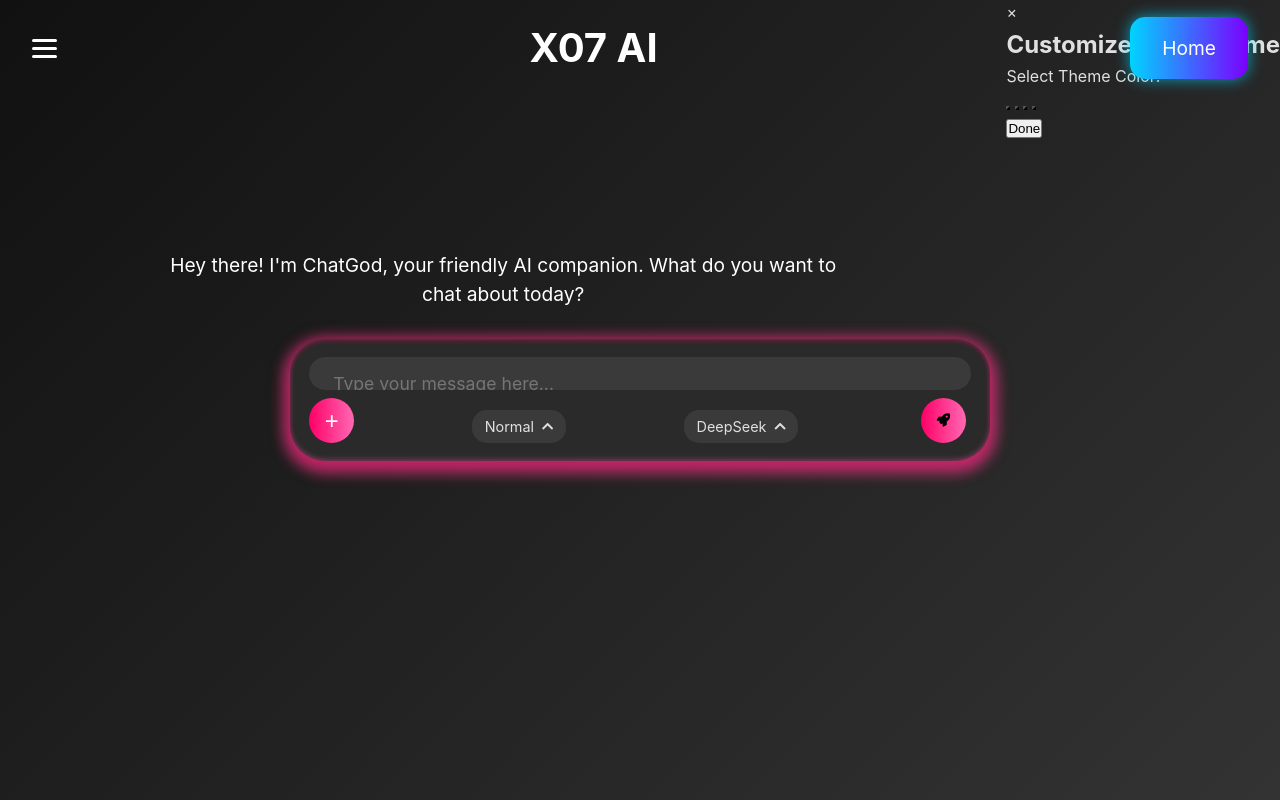
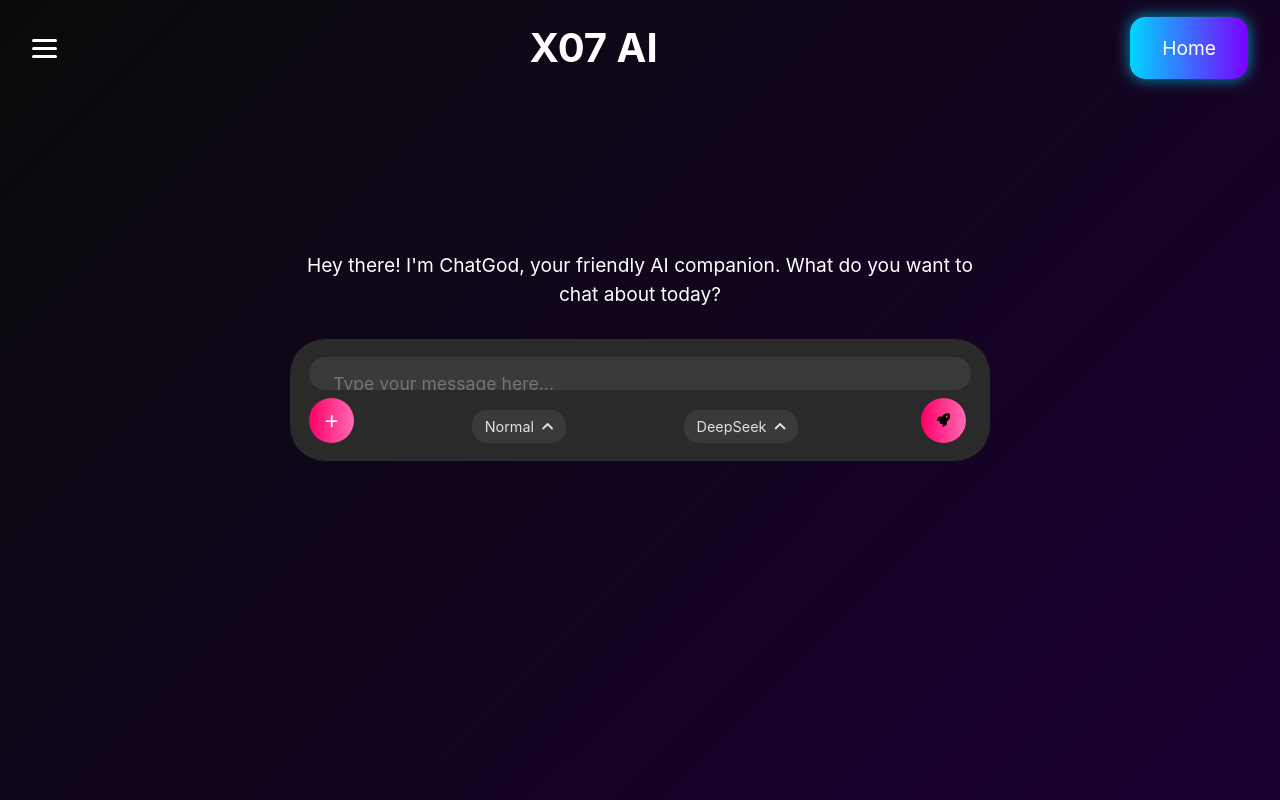
Before and after one commit to shubham07069/x07-flask-app, a Flask app: page /ai_chat in a window 1280 px wide. Run offline with Flask 3, Linux system fonts and the light colour scheme; the visitor is signed in with stand-in values (Sample User, id 1); data that the repository does not hold is empty.

Commit message:
Update styles.css

```diff
--- a/static/css/styles.css
+++ b/static/css/styles.css
@@ -1,3 +1,12 @@
+:root {
+    --primary-gradient-start: #00d4ff;
+    --primary-gradient-end: #7b00ff;
+    --secondary-gradient-start: #ff0066;
+    --secondary-gradient-end: #ff69b4;
+    --background-gradient-start: #0a0a0a;
+    --background-gradient-end: #1a0033;
+}
+
 * {
     margin: 0;
     padding: 0;
@@ -245,7 +254,7 @@ body {
 
 /* Chatbot Page Section */
 .chatbot-page {
-    background: linear-gradient(135deg, #111111, #333333);
+    background: linear-gradient(135deg, var(--background-gradient-start), var(--background-gradient-end));
     position: relative;
     display: flex;
     min-height: 100vh;
@@ -376,6 +385,121 @@ body {
 
 .chat-history li.highlighted {
     background: rgba(0, 212, 255, 0.3);
+}
+
+.settings-icon {
+    position: absolute;
+    bottom: 20px;
+    right: 20px;
+    font-size: 1.5rem;
+    color: #e0e0e0;
+    cursor: pointer;
+    transition: color 0.3s;
+}
+
+.settings-icon:hover {
+    color: var(--primary-gradient-start);
+}
+
+/* Settings Modal */
+.modal {
+    display: none;
+    position: fixed;
+    z-index: 1000;
+    left: 0;
+    top: 0;
+    width: 100%;
+    height: 100%;
+    background-color: rgba(0, 0, 0, 0.5);
+    justify-content: center;
+    align-items: center;
+}
+
+.modal-content {
+    background: rgba(26, 26, 26, 0.95);
+    padding: 2rem;
+    border-radius: 15px;
+    border: 3px solid var(--primary-gradient-start);
+    box-shadow: 0 0 40px rgba(0, 212, 255, 0.5);
+    width: 90%;
+    max-width: 400px;
+    text-align: center;
+}
+
+.modal-content h2 {
+    font-family: 'Inter', sans-serif;
+    font-size: 2rem;
+    color: var(--primary-gradient-start);
+    margin-bottom: 1.5rem;
+}
+
+.theme-options {
+    margin-bottom: 1.5rem;
+}
+
+.theme-options label {
+    font-family: 'Inter', sans-serif;
+    font-size: 1.2rem;
+    color: #e0e0e0;
+    display: block;
+    margin-bottom: 1rem;
+}
+
+.color-options {
+    display: flex;
+    justify-content: center;
+    gap: 1rem;
+}
+
+.color-option {
+    width: 50px;
+    height: 50px;
+    border-radius: 50%;
+    border: none;
+    cursor: pointer;
+    transition: transform 0.3s ease, box-shadow 0.3s ease;
+}
+
+.color-option:hover {
+    transform: scale(1.1);
+    box-shadow: 0 0 15px rgba(255, 255, 255, 0.5);
+}
+
+.color-option.selected {
+    border: 3px solid #fff;
+    box-shadow: 0 0 20px rgba(255, 255, 255, 0.8);
+}
+
+.done-button {
+    padding: 0.8rem 2rem;
+    background: linear-gradient(90deg, var(--primary-gradient-start), var(--primary-gradient-end));
+    border: none;
+    border-radius: 15px;
+    font-family: 'Inter', sans-serif;
+    font-size: 1.2rem;
+    color: #fff;
+    cursor: pointer;
+    box-shadow: 0 0 15px rgba(0, 212, 255, 0.7);
+    transition: transform 0.2s, box-shadow 0.3s;
+}
+
+.done-button:hover {
+    transform: scale(1.1);
+    box-shadow: 0 0 25px rgba(0, 212, 255, 0.9);
+}
+
+.close {
+    position: absolute;
+    top: 10px;
+    right: 15px;
+    font-size: 1.5rem;
+    color: #e0e0e0;
+    cursor: pointer;
+    transition: color 0.3s;
+}
+
+.close:hover {
+    color: var(--primary-gradient-start);
 }
 
 .chatbot-page main {
@@ -489,19 +613,19 @@ body {
     padding: 1.1rem 1.2rem;
     background: #2a2a2a;
     border-radius: 35px;
-    box-shadow: 0 5px 15px 5px rgba(255, 0, 102, 0.5),
-              0 5px 15px 5px rgba(255, 105, 180, 0.5),
-              inset 0 2px 5px rgba(255, 0, 102, 0.3),
-              inset 0 -2px 5px rgba(255, 105, 180, 0.3);
+    box-shadow: 0 5px 15px 5px rgba(var(--secondary-gradient-start-rgb), 0.5),
+                0 5px 15px 5px rgba(var(--secondary-gradient-end-rgb), 0.5),
+                inset 0 2px 5px rgba(var(--secondary-gradient-start-rgb), 0.3),
+                inset 0 -2px 5px rgba(var(--secondary-gradient-end-rgb), 0.3);
     z-index: 5;
     transition: height 0.3s ease;
 }
 
 .chatbot-page .search-box:hover {
-    box-shadow: 0 8px 20px 8px rgba(255, 0, 102, 0.7),
-                0 8px 20px 8px rgba(255, 105, 180, 0.7),
-                inset 0 3px 8px rgba(255, 0, 102, 0.4),
-                inset 0 -3px 8px rgba(255, 0, 102, 0.4);
+    box-shadow: 0 8px 20px 8px rgba(var(--secondary-gradient-start-rgb), 0.7),
+                0 8px 20px 8px rgba(var(--secondary-gradient-end-rgb), 0.7),
+                inset 0 3px 8px rgba(var(--secondary-gradient-start-rgb), 0.4),
+                inset 0 -3px 8px rgba(var(--secondary-gradient-end-rgb), 0.4);
 }
 
 .chatbot-page #userInput {
```
Also changed, not shown: other parts of static/css/styles.css (+60 -36 lines).
